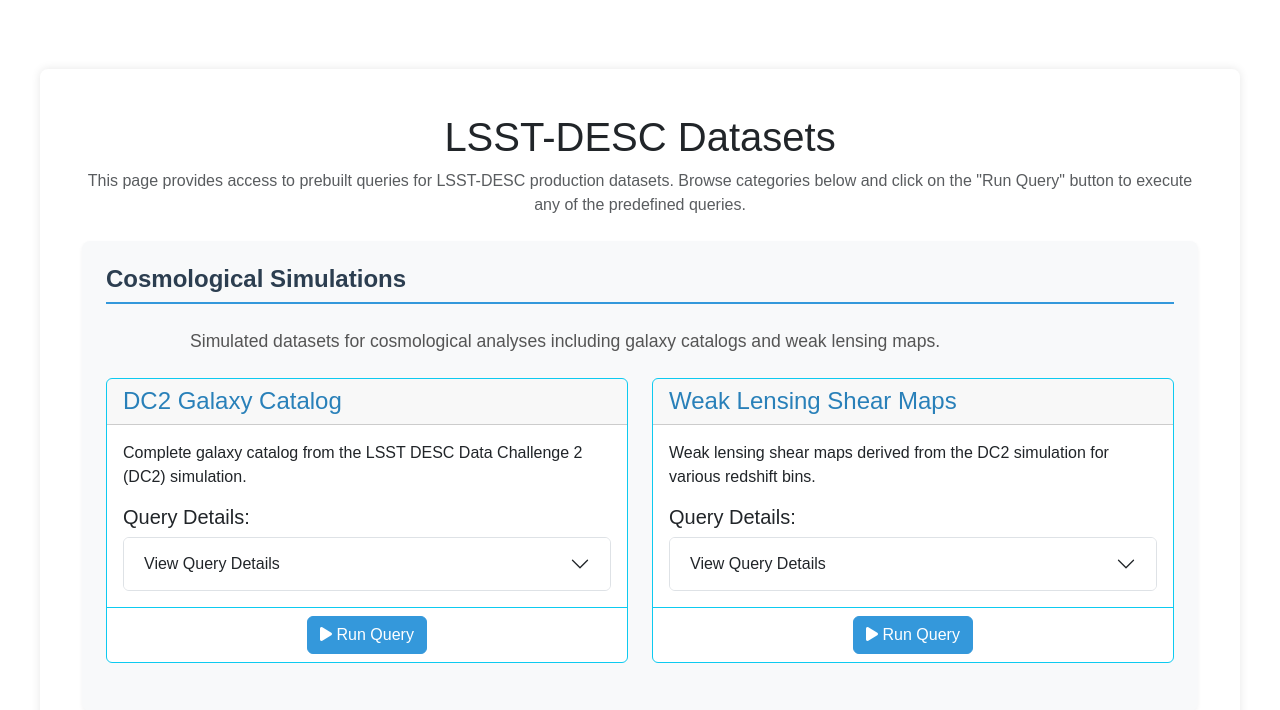
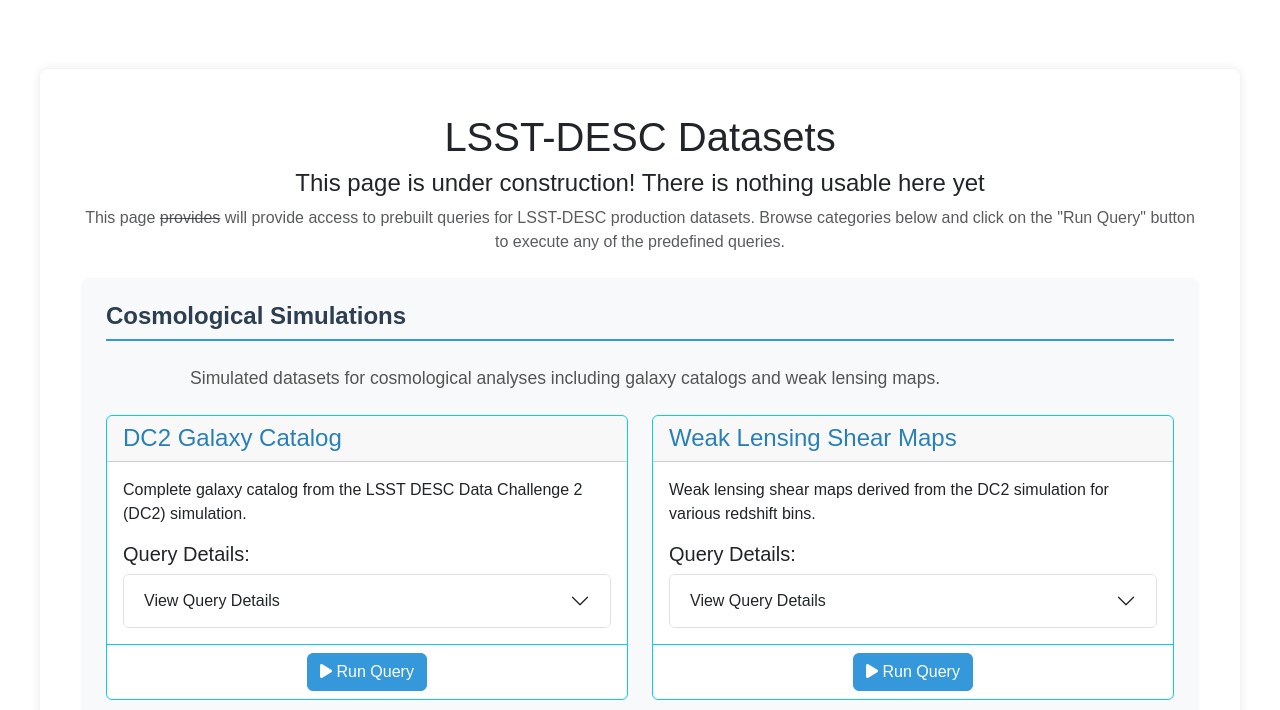
Before and after one commit to LSSTDESC/dataregistry-webapi, a Flask app: page /production_datasets in a window 1280 px wide. Shown: the part 307-1017 px from the top of the page. Run offline with Flask 3, Linux system fonts and the light colour scheme.

Commit message:
productions_datasets.html is unusable for now; elimminate links to it registry_stats is under development but basically ok

```diff
--- a/templates/base.html
+++ b/templates/base.html
@@ -35,14 +35,16 @@
                             <i class="fas fa-database"></i> Find a Dataset
                         </a>
                     </li>
+		    <!--
                     <li class="nav-item">
                         <a class="nav-link" href="{{ url_for('production_datasets') }}">
                             <i class="fas fa-server"></i> LSST-DESC Datasets
                         </a>
-                    </li>
+		    </li>
+		    -->
                     <li class="nav-item">
                         <a class="nav-link {% if request.path == '/registry_stats' %}active{% endif %}" href="{{ url_for('registry_stats') }}">Registry Stats</a>
-                    </li>
+		    </li>
                 </ul>
             </div>
         </div>
--- a/templates/production_datasets.html
+++ b/templates/production_datasets.html
@@ -4,9 +4,11 @@
 
 <!-- Page Header -->
 <div class="container text-center mt-4">
-    <h1>LSST-DESC Datasets</h1>
+  <h1>LSST-DESC Datasets</h1>
+  <h4 class="alert-heading">This page is under construction! There
+  is nothing usable here yet</h4>
     <p class="text-muted">
-        This page provides access to prebuilt queries for LSST-DESC production datasets.
+        This page <s>provides</s> will provide access to prebuilt queries for LSST-DESC production datasets.
         Browse categories below and click on the "Run Query" button to execute any of the predefined queries.
     </p>
 </div>
--- a/templates/registry_stats.html
+++ b/templates/registry_stats.html
@@ -5,6 +5,7 @@
 <!-- Page Header -->
 <div class="container text-center mt-4">
     <h1>DataRegistry Statistics</h1>
+    <h4 class="alert-heading">This page is under construction! </h4>
     <p class="text-muted">
         System overview and statistics for the LSST-DESC DataRegistry
     </p>
```
Also changed, not shown: templates/index.html (+8 -3 lines).
